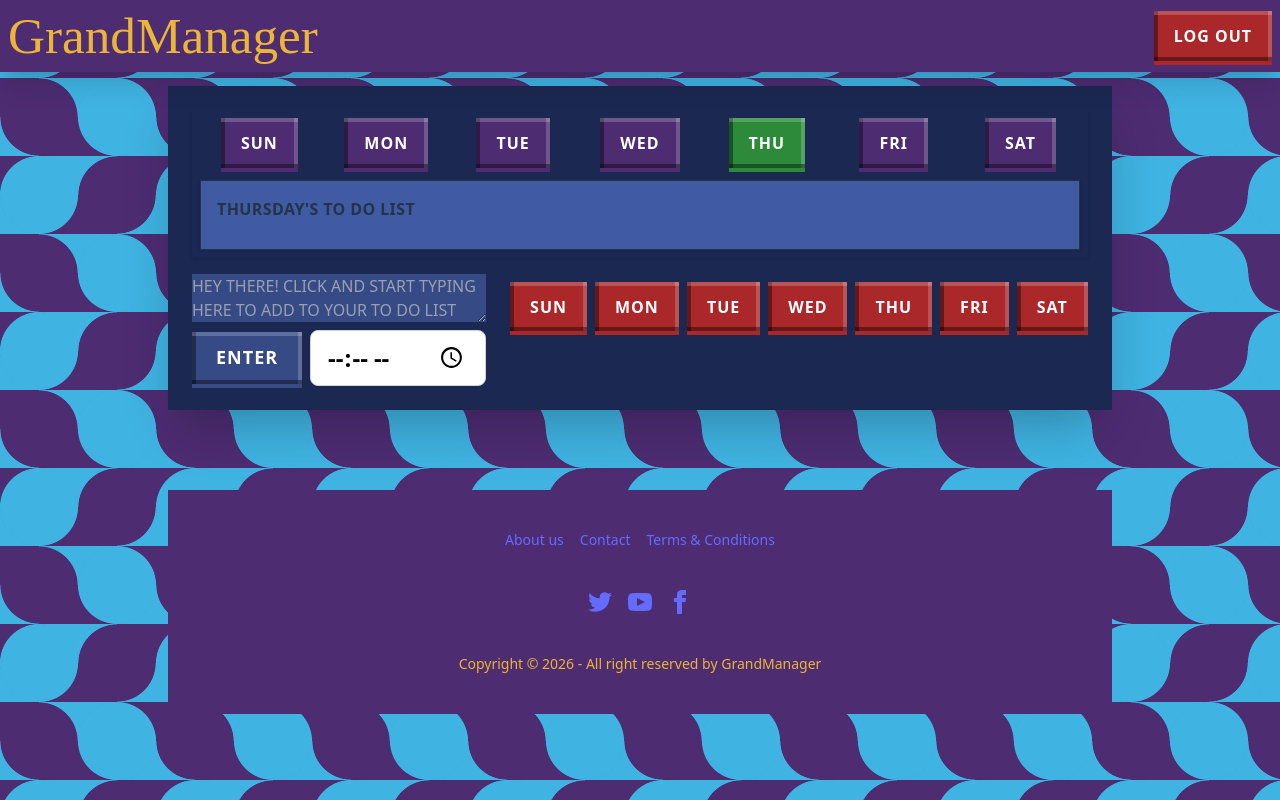
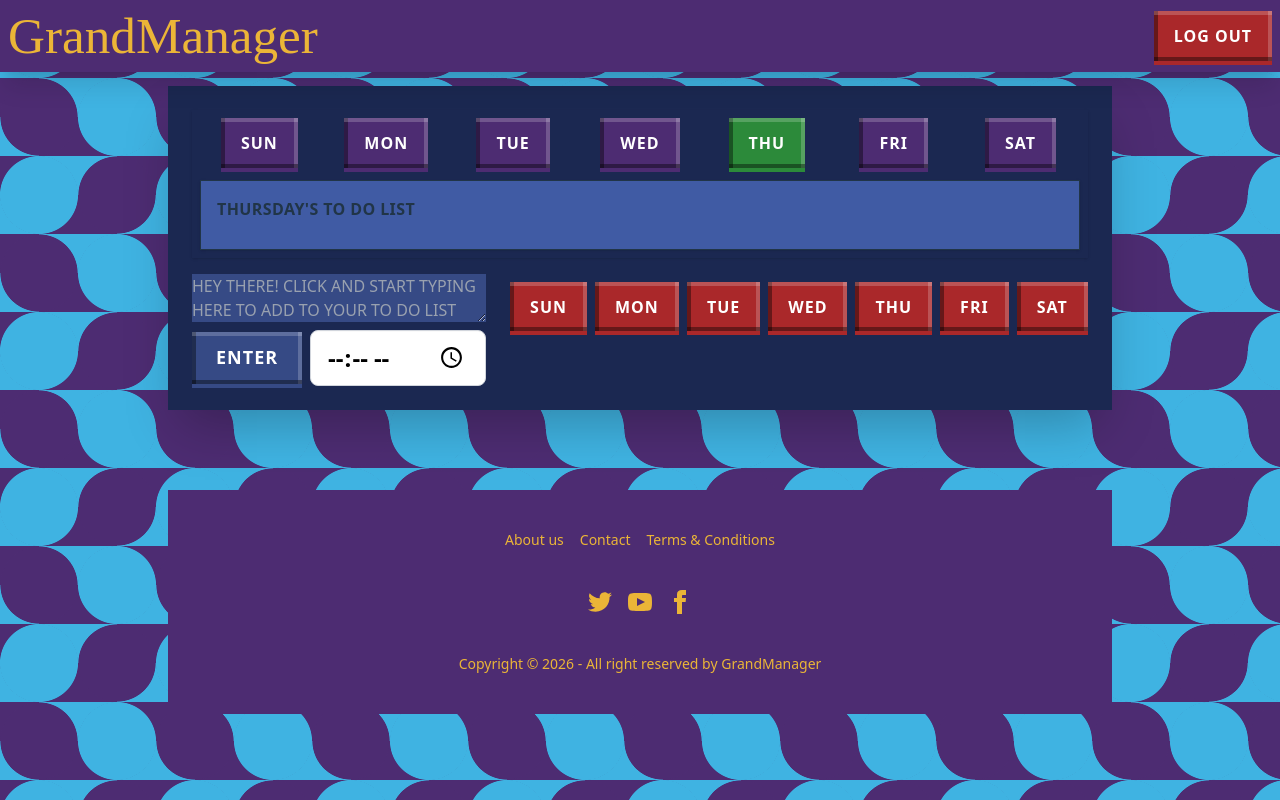
Before and after one commit to drainr/GrandManager, a React (Vite) app: page /Calendar in a window 1280 px wide. Built offline with nearby package versions, Linux system fonts and the light colour scheme; no server answers; the database is empty; sample sign-in values are in the browser's storage; a web font is replaced by a local one.

Commit message:
fixed the footer

```diff
--- a/src/pages/Footer.jsx
+++ b/src/pages/Footer.jsx
@@ -5,13 +5,13 @@ const Footer = () => {
     return (
         <footer className="footer footer-horizontal footer-center p-10 mt-20 bg-[#4d2c72] text-[#EBB537]">
             <nav className="grid grid-flow-col gap-4">
-                <a className="link link-hover">About us</a>
-                <a className="link link-hover">Contact</a>
-                <a className="link link-hover">Terms & Conditions</a>
+                <p className="link link-hover">About us</p>
+                <p className="link link-hover">Contact</p>
+                <p className="link link-hover">Terms & Conditions</p>
             </nav>
             <nav>
                 <div className="grid grid-flow-col gap-4">
-                    <a>
+                    <p>
                         <svg
                             xmlns="http://www.w3.org/2000/svg"
                             width="24"
@@ -21,8 +21,8 @@ const Footer = () => {
                             <path
                                 d="M24 4.557c-.883.392-1.832.656-2.828.775 1.017-.609 1.798-1.574 2.165-2.724-.951.564-2.005.974-3.127 1.195-.897-.957-2.178-1.555-3.594-1.555-3.179 0-5.515 2.966-4.797 6.045-4.091-.205-7.719-2.165-10.148-5.144-1.29 2.213-.669 5.108 1.523 6.574-.806-.026-1.566-.247-2.229-.616-.054 2.281 1.581 4.415 3.949 4.89-.693.188-1.452.232-2.224.084.626 1.956 2.444 3.379 4.6 3.419-2.07 1.623-4.678 2.348-7.29 2.04 2.179 1.397 4.768 2.212 7.548 2.212 9.142 0 14.307-7.721 13.995-14.646.962-.695 1.797-1.562 2.457-2.549z"></path>
                         </svg>
-                    </a>
-                    <a>
+                    </p>
+                    <p>
                         <svg
                             xmlns="http://www.w3.org/2000/svg"
                             width="24"
@@ -32,8 +32,8 @@ const Footer = () => {
                             <path
                                 d="M19.615 3.184c-3.604-.246-11.631-.245-15.23 0-3.897.266-4.356 2.62-4.385 8.816.029 6.185.484 8.549 4.385 8.816 3.6.245 11.626.246 15.23 0 3.897-.266 4.356-2.62 4.385-8.816-.029-6.185-.484-8.549-4.385-8.816zm-10.615 12.816v-8l8 3.993-8 4.007z"></path>
                         </svg>
-                    </a>
-                    <a>
+                    </p>
+                    <p>
                         <svg
                             xmlns="http://www.w3.org/2000/svg"
                             width="24"
@@ -43,7 +43,7 @@ const Footer = () => {
                             <path
                                 d="M9 8h-3v4h3v12h5v-12h3.642l.358-4h-4v-1.667c0-.955.192-1.333 1.115-1.333h2.885v-5h-3.808c-3.596 0-5.192 1.583-5.192 4.615v3.385z"></path>
                         </svg>
-                    </a>
+                    </p>
                 </div>
             </nav>
             <aside>
```
